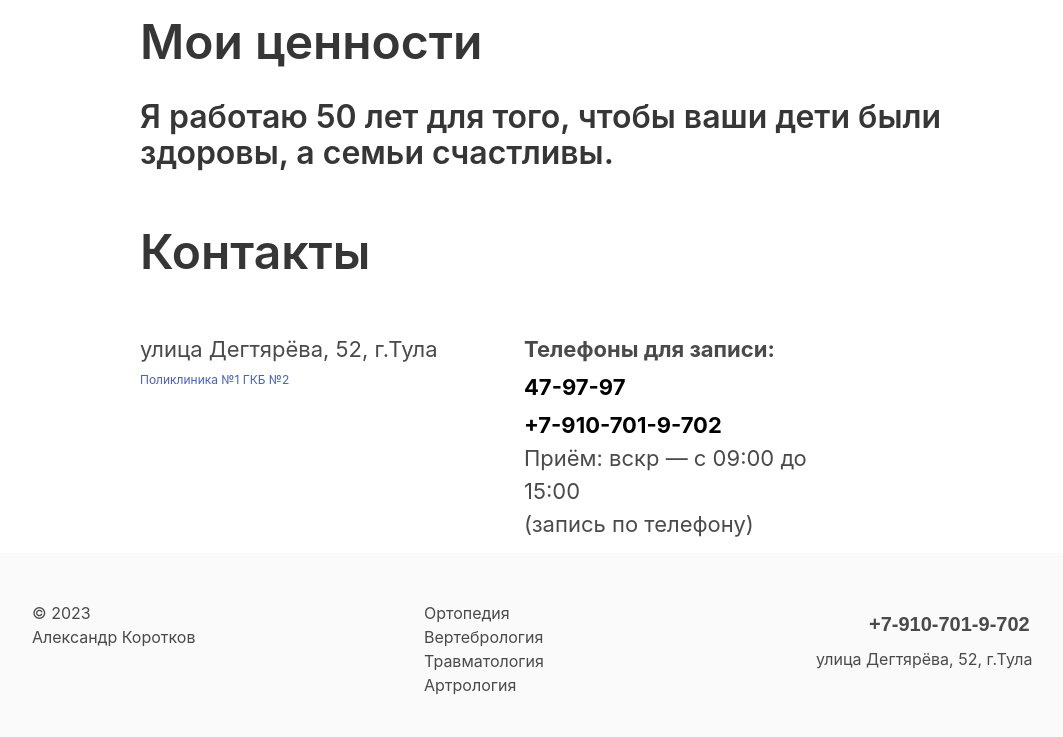
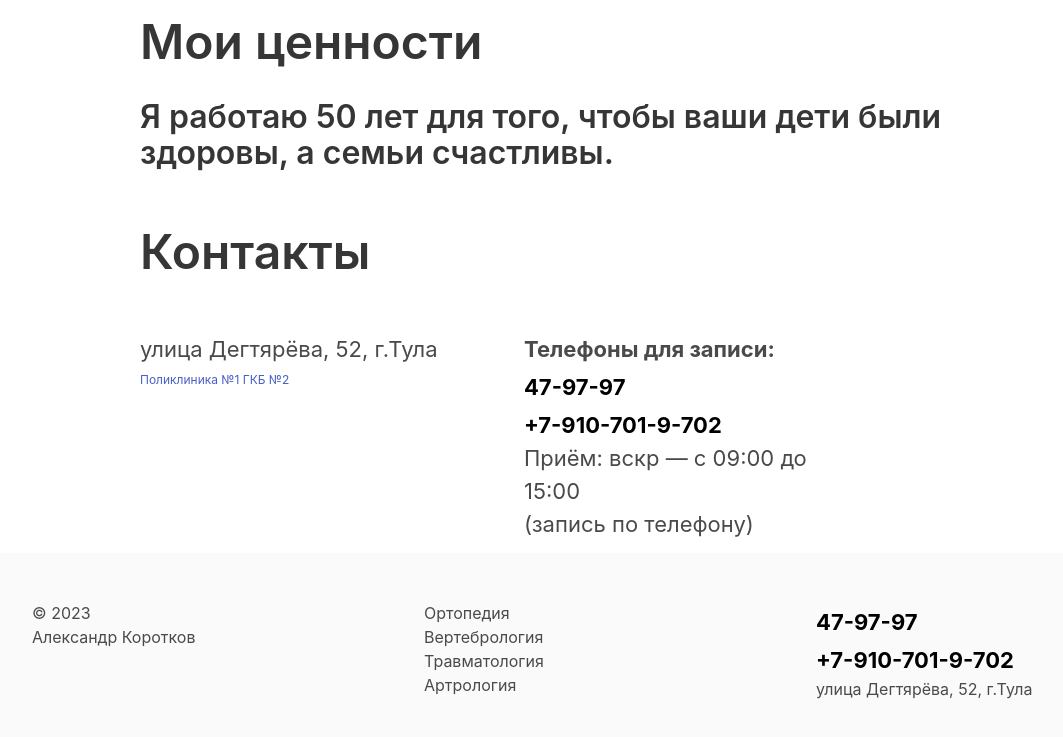
Before and after one commit to MaxTitkov/akorotkov, a plain HTML site: page index.html in a window 1280 px wide. Shown: the part 1817-2554 px from the top of the page, without its empty margins (32-1095 px from the left). Drawn offline with nearby package versions, Linux system fonts and the light colour scheme; a web font is replaced by a local one.

Commit message:
Update index.html

```diff
--- a/index.html
+++ b/index.html
@@ -205,8 +205,11 @@
 		  		</div>
 		  		<div class="column footer-elem">
 
-					<a href="tel:+79107019702" class="navbar-item pl-2">
-						<p class='phone phone-footer'>+7-910-701-9-702</p>
+					<a href="tel:479797" class="brand-phone">
+						<p class="navbar-phone">47-97-97</p>
+					</a>
+					<a href="tel:+79107019702" class="brand-phone">
+						<p class='navbar-phone'>+7-910-701-9-702</p>
 					</a>
                     <p class="address">улица Дегтярёва, 52, г.Тула</p>
 
```
